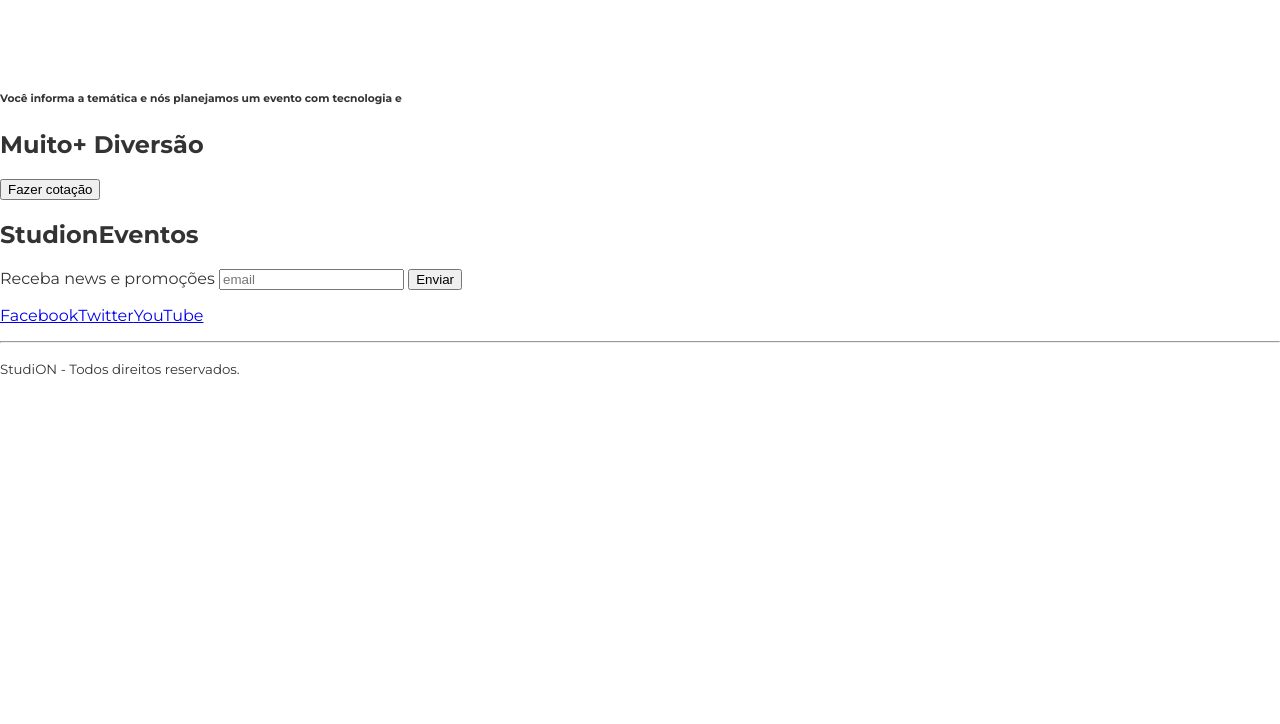
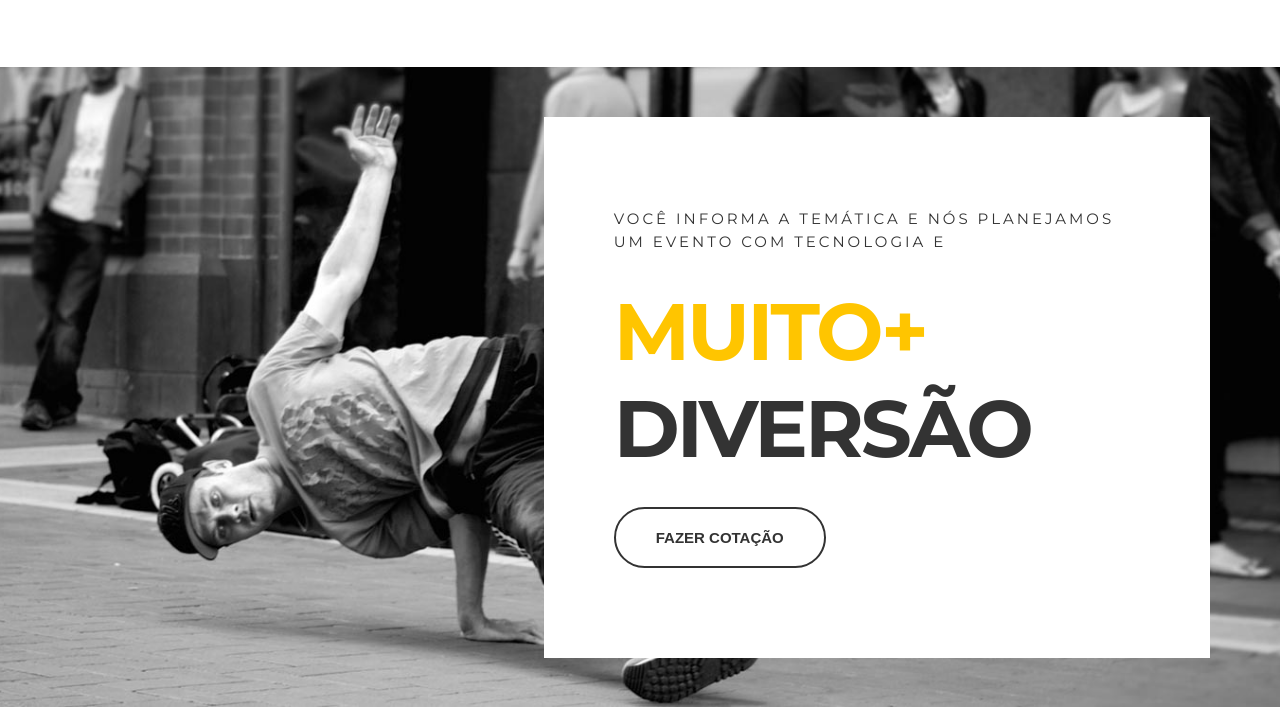
Before and after one commit to Vinicius-Braga/Studion, a website: page src/index.html in a window 1280 px wide. Shown: the part 1480-2204 px from the top of the page. Before the commit the page ends 1874 px from the top, so only its background shows below. Drawn offline with Linux system fonts and the light colour scheme.

Commit message:
feat(css): styling the quote session

```diff
--- a/src/index.html
+++ b/src/index.html
@@ -69,11 +69,13 @@
             </div>
         </section>
 
-        <section>
-            <div>
-                <h6>Você informa a temática e nós planejamos um evento com tecnologia e</h6>
-                <h2><span>Muito+ </span>Diversão</h2>
-                <button>Fazer cotação</button>
+        <section class="quote">
+            <div class="container quote__container">
+                <div class="quote__copy">
+                    <h6>Você informa a temática e nós planejamos um evento com tecnologia e</h6>
+                    <h2><span class="copy--primary">Muito+ </span>Diversão</h2>
+                    <button class="btn btn--quote">Fazer cotação</button>
+                </div>
             </div>
         </section>
     </main>
--- a/src/style.css
+++ b/src/style.css
@@ -225,3 +225,52 @@ ul {
     background: unset;
     box-shadow: 0 1rem 1rem #0006;
 }
+
+.quote {
+    background-image: url(./images/parallax.jpg);
+    background-attachment: fixed;
+    background-repeat: no-repeat;
+    background-size: cover;
+    background-position: center;
+}
+
+.quote__container {
+    display: grid;
+    align-items: center;
+    justify-items: end;
+    min-height: 80vh;
+}
+
+.quote__copy {
+    background-color: #ffff;
+    padding: 5.625rem 4.375rem;
+
+}
+
+.quote__copy h6 {
+    font-weight: 400;
+    font-size: 0.9375rem;
+    letter-spacing: .1875rem;
+    line-height: 1.4375rem;
+    max-width: 53ch;
+    text-transform: uppercase;
+    margin: 0;
+}
+
+.quote__copy h2 {
+    font-size: 5rem;
+    text-transform: uppercase;
+    letter-spacing: -0.1875rem;
+    margin: 1.875rem 0;
+}
+
+.quote__copy h2 span {
+    display: block;
+    color: var(--color-primary);
+}
+
+.btn--quote {
+    color: var(--color-copy);
+    border-color: var(--color-copy);
+    background: unset;
+}
```
